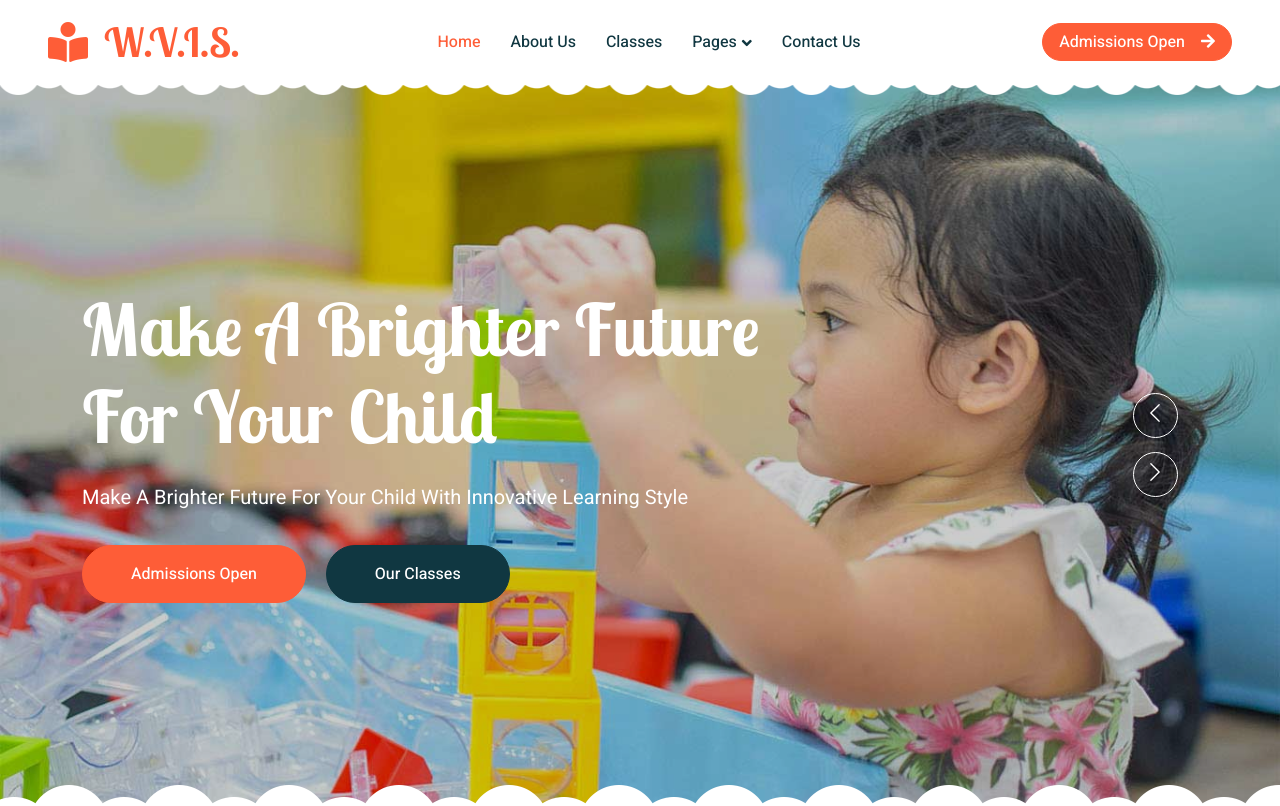
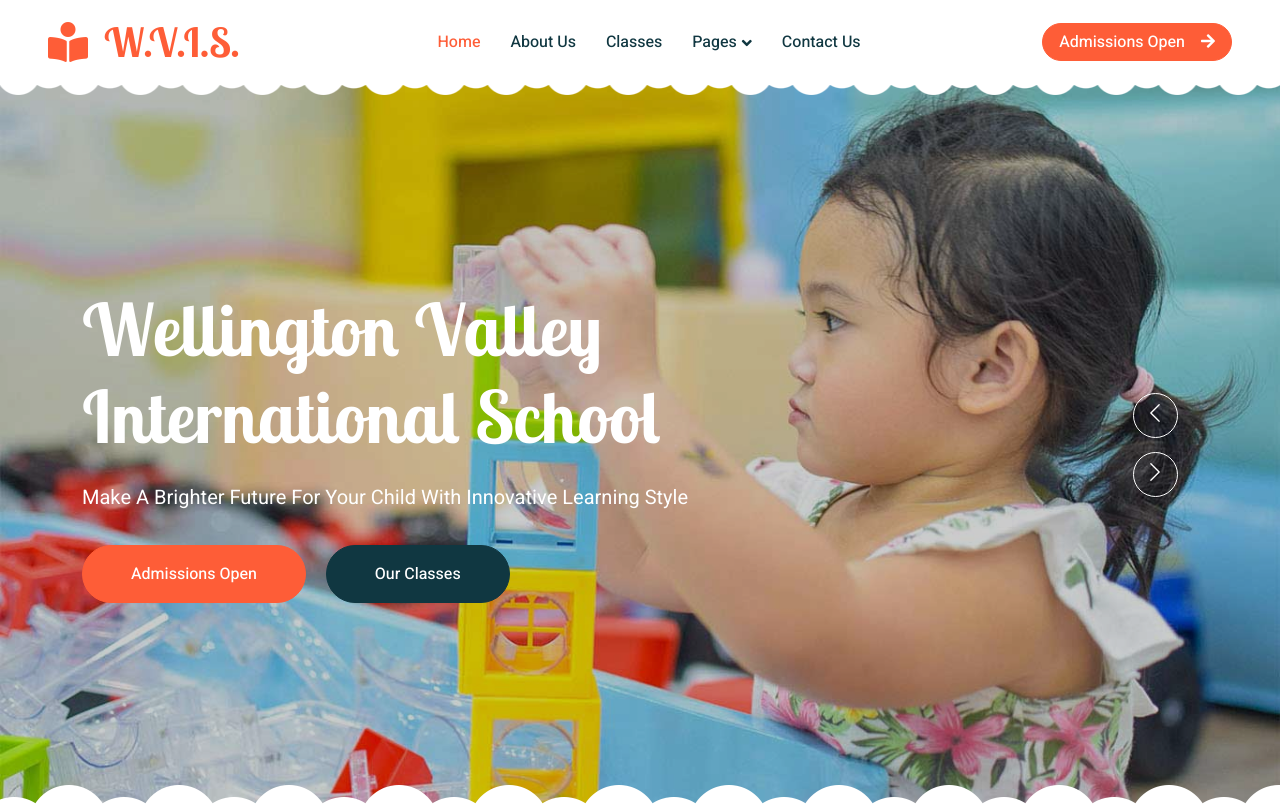
Before and after one commit to PunitKocher/wvi-school, a plain HTML site: page index.html in a window 1280 px wide. Shown: the top 806 px of the page. Drawn offline with nearby package versions, Linux system fonts and the light colour scheme.

Commit message:
changed template with school related content and keywords

```diff
--- a/index.html
+++ b/index.html
@@ -98,7 +98,7 @@
                         <div class="container">
                             <div class="row justify-content-start">
                                 <div class="col-10 col-lg-8">
-                                    <h1 class="display-2 text-white animated slideInDown mb-4">Make A Brighter Future For Your Child</h1>
+                                    <h1 class="display-2 text-white animated slideInDown mb-4">Wellington Valley International School</h1>
                                     <p class="fs-5 fw-medium text-white mb-4 pb-2">Make A Brighter Future For Your Child With Innovative Learning Style</p>
                                     <a href="" class="btn btn-primary rounded-pill py-sm-3 px-sm-5 me-3 animated slideInLeft">Admissions Open</a>
                                     <a href="" class="btn btn-dark rounded-pill py-sm-3 px-sm-5 animated slideInRight">Our Classes</a>
```
